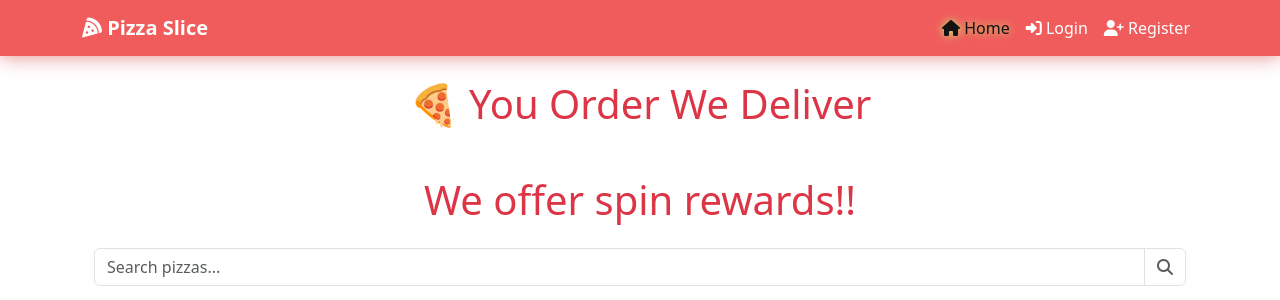
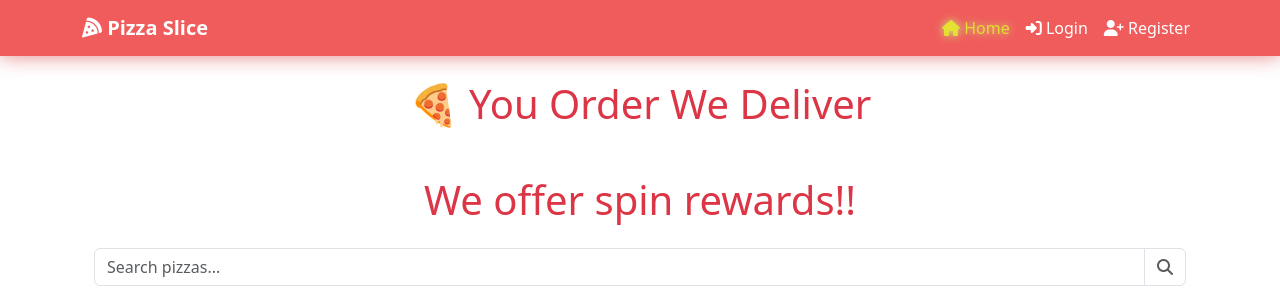
Before and after one commit to Sajani11/MyPizzaApp, a Flask app: page / in a window 1280 px wide. Shown: the top 300 px of the page. Run offline with Flask 3, Linux system fonts and the light colour scheme; data that the repository does not hold is empty; some libraries are stand-ins or nearby versions.

Commit message:
Add: Corrected the active colour

```diff
--- a/static/css/style.css
+++ b/static/css/style.css
@@ -15,7 +15,7 @@
 }
 
 .nav-link.active {
-  color: #131312 !important;
+  color: #e6e62ce7 !important;
   text-shadow: 0 0 8px #c5ee79;
 }
 
```
